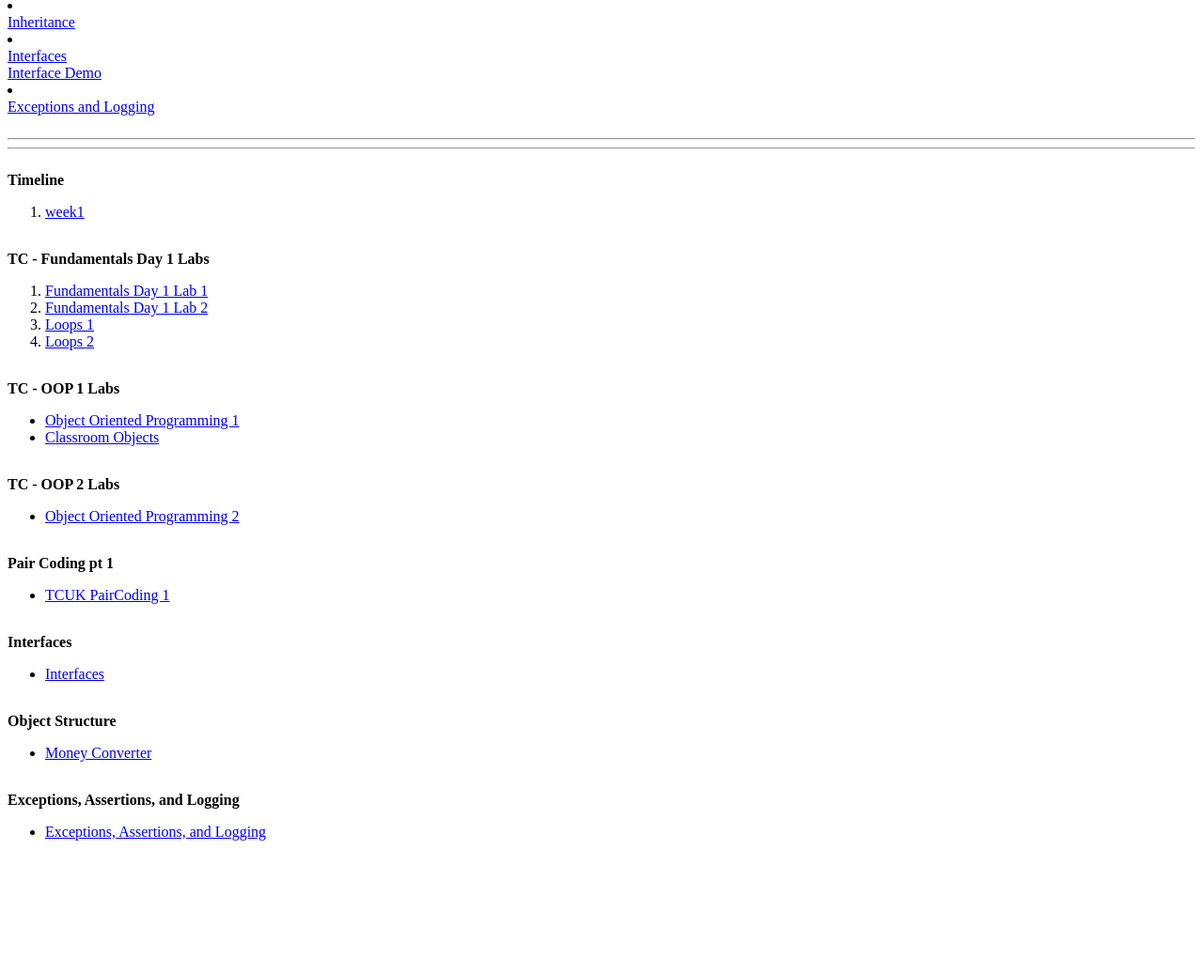
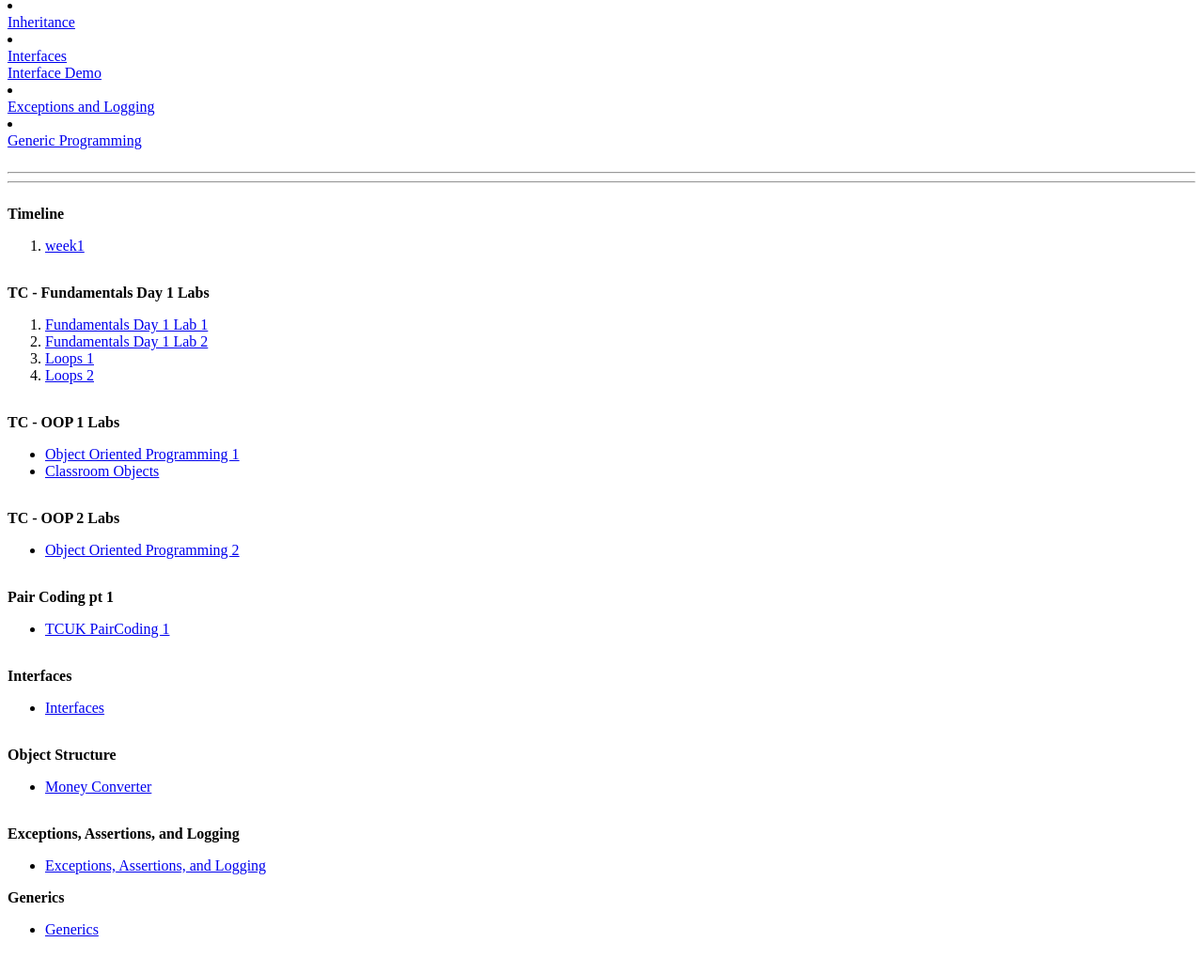
Before and after one commit to Zipcoder/reveal-slides.tcuk, a plain HTML site: page index.html in a window 1280 px wide. Shown: the part 400-1436 px from the top of the page at 94% size. Before the commit the page ends 1311 px from the top, so only its background shows below. Drawn offline with Linux system fonts and the light colour scheme.

Commit message:
Adding generics.

```diff
--- a/index.html
+++ b/index.html
@@ -35,8 +35,8 @@
 				<a href="interfaces.html">Interfaces</a>
 				<a href="https://github.com/froilan-miranda/InterfacesFarmDemo">Interface Demo</a></li>
 			<li><a href="intro-to-exceptions-assertions-logging.html">Exceptions and Logging</a></li>
-			<!-- <li><a href="generics.html">Generic Programming</a></li>
-			<li><a href="collections.html">Collections Framework</a></li>
+			<li><a href="generics.html">Generic Programming</a></li>
+			<!--<li><a href="collections.html">Collections Framework</a></li>
 			<li><a href="concurrency.html">Concurrency</a></li>
 			<li><a href="SpringRESTIntro.html">Spring REST introduction</a></li> -->
 		</ol>
@@ -116,13 +116,13 @@
 		 <li><a href="https://github.com/Zipcoder/ZCW-MicroLabs-ExceptionsAndLogging">Exceptions, Assertions, and Logging</a></li>
 	 </ul>
  </section>
-  <!--<section><strong>Generics</strong>
+  <section><strong>Generics</strong>
 	  <ul>
 		  <li><a href="https://github.com/Zipcoder/Generics">Generics</a></li>
 	  </ul>
 	</section>
 
-	 <section><strong>Collections Framework</strong>
+	 <!--<section><strong>Collections Framework</strong>
 		 <ul>
 			 <li><a href="https://github.com/Zipcoder/TC-Collections">Collections</a></li>
 		 </ul>
```
